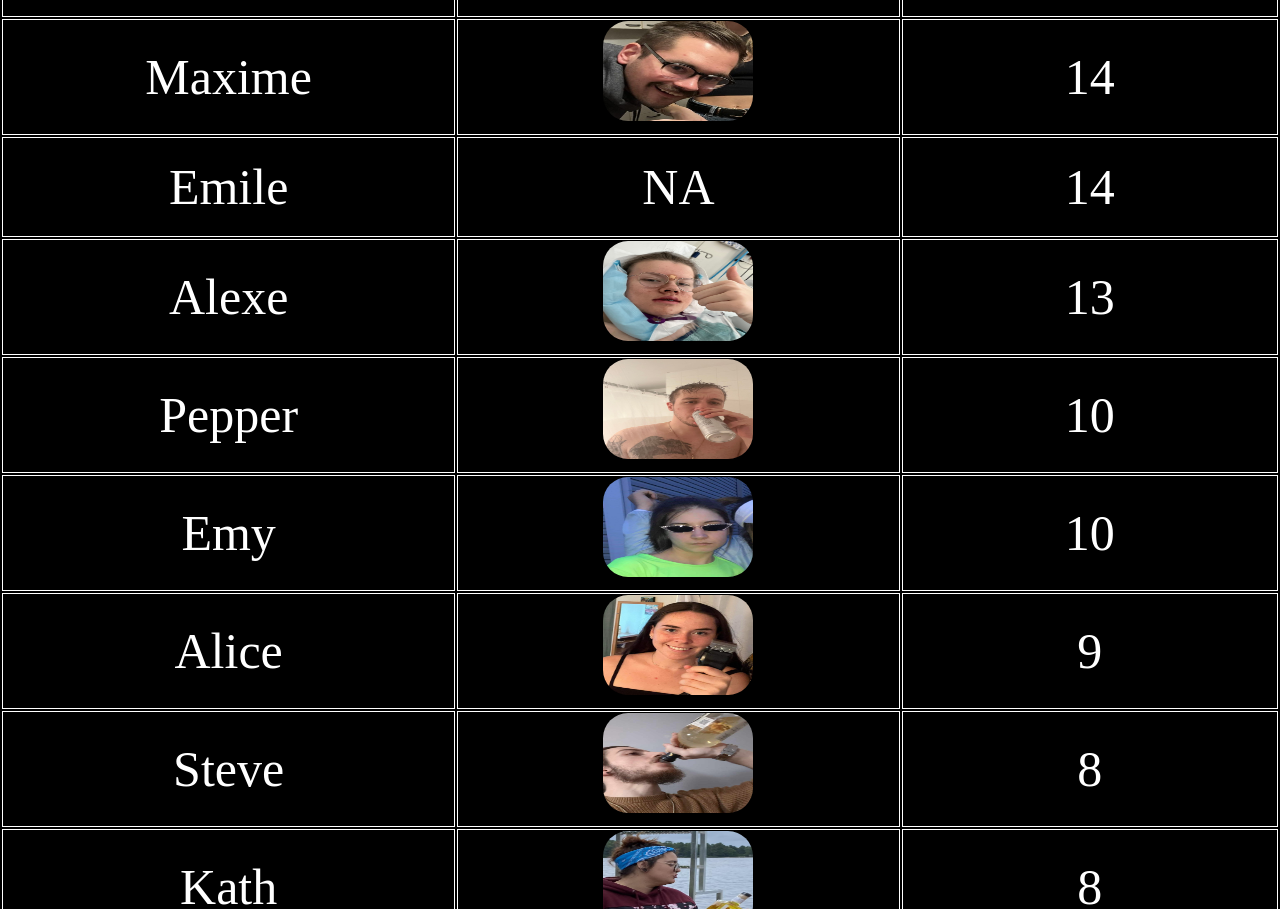
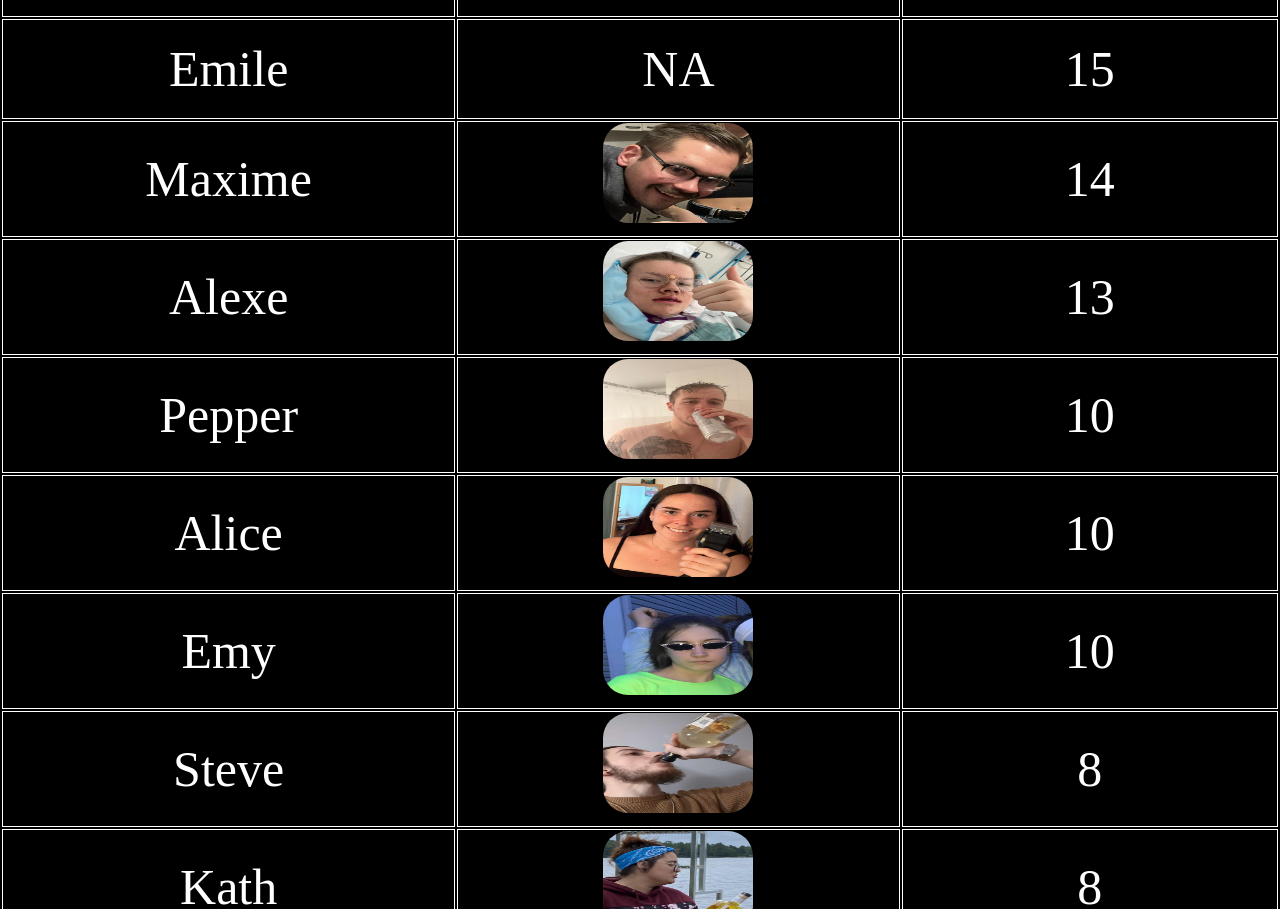
Before and after one commit to Dplayerz/WebAppChalet, a React (Vite) app: page / in a window 1280 px wide. Shown: the part 820-1729 px from the top of the page. Built offline with nearby package versions, Linux system fonts and the light colour scheme.

Commit message:
Update Leader.tsx

```diff
--- a/src/Leader.tsx
+++ b/src/Leader.tsx
@@ -50,17 +50,17 @@ function AleArr() {
 
 const data = [
   { Nom: "Pepper", Photo: <Photo />, PTS: 10 },
-  { Nom: "Alice", Photo: <AliceArr />, PTS: 9 },
+  { Nom: "Alice", Photo: <AliceArr />, PTS: 10 },
   { Nom: "Maxime", Photo: <MaxArr />, PTS: 14 },
   { Nom: "Steve", Photo: <SteveArr />, PTS: 8 },
   { Nom: "Kath", Photo: <KathArr />, PTS: 8 },
   { Nom: "Eliane", Photo: <ElianeArr />, PTS: 19 },
   { Nom: "Raph", Photo: <RaphArr />, PTS: 24 },
   { Nom: "Emy", Photo: <EmyArr />, PTS: 10 },
-  { Nom: "Sarah", Photo: "NA", PTS: 15 },
+  { Nom: "Sarah", Photo: "NA", PTS: 16 },
   { Nom: "Yanni", Photo: <BugX />, PTS: 18 },
 { Nom: "Alexe", Photo: <AleArr />, PTS: 13 },
-  { Nom: "Emile", Photo: "NA", PTS: 14 },
+  { Nom: "Emile", Photo: "NA", PTS: 15 },
   ];
 
 const Pep = data[0].PTS;
```
